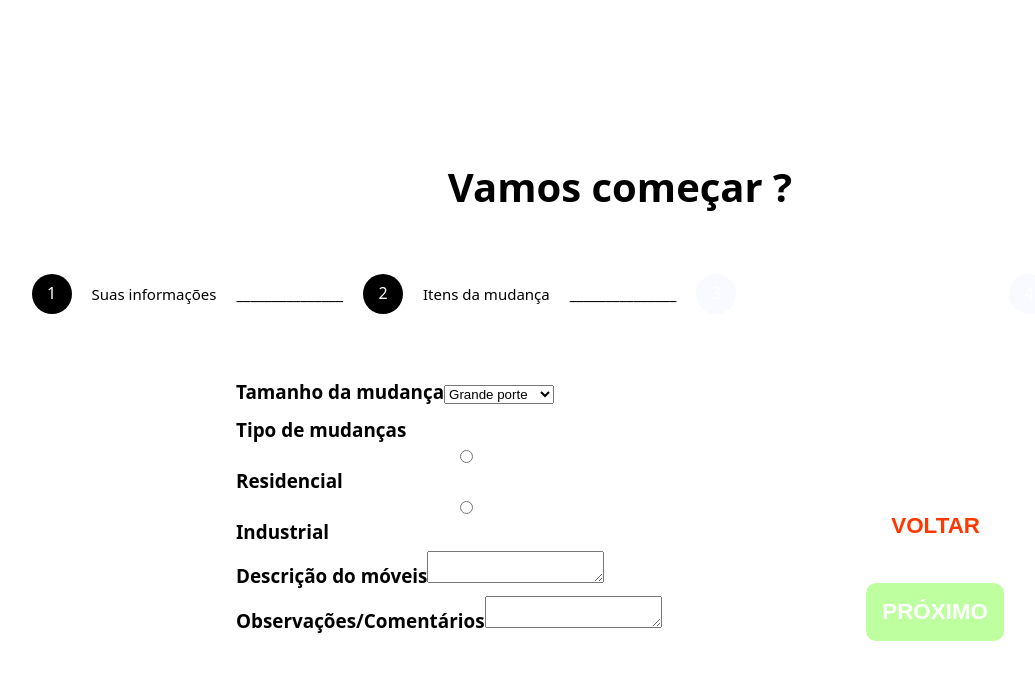
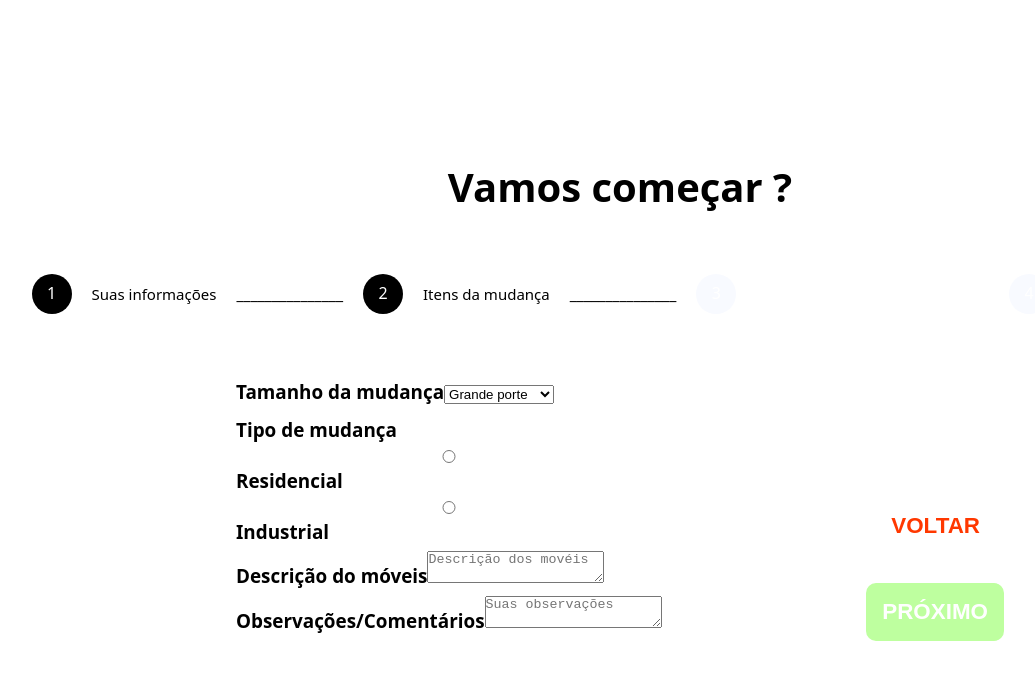
Before and after one commit to eummilena/projeto-move, a React (Vite) app: page / in a window 1280 px wide. Both pictures are taken after typing "Sample", "Sample", "name@example.com", "Sample" into the empty fields and a click on the button "PRÓXIMO". Shown: the part 4439-5119 px from the top of the page, without its empty margins (20-1055 px from the left). Built offline with nearby package versions, Linux system fonts and the light colour scheme.

Commit message:
step2 add css

```diff
--- a/src/form/Step2.jsx
+++ b/src/form/Step2.jsx
@@ -1,33 +1,40 @@
 import React from 'react'
+import styles from './Form.module.css'
 
 const Step2 = () => {
   return (
-    <div>
-       <label htmlFor='tamanho'>Tamanho da mudança</label>
-        <select id='tamanho'>
-            <option value="grande">Grande porte</option>
-            <option value="medio">Médio porte</option>
-            <option value="pequeno">Pequeno porte</option>
+    <div className={styles.step2}>
+      <div className={styles.form1}>
+        <label htmlFor='tamanho'>Tamanho da mudança</label>
+        <select id='tamanho' name='tamanhos' className={styles.select}>
+          <option value="grande">Grande porte</option>
+          <option value="medio">Médio porte</option>
+          <option value="pequeno">Pequeno porte</option>
         </select>
-        <div>
-            <label htmlFor='quantidade'>Tipo de mudanças</label>
-<label htmlFor="">
-            <input type="radio" id="residencial" />
-            Residencial
-        </label>
+      </div>
+
+      <div className={styles.form2}>
+        <label htmlFor='mudanca'>Tipo de mudança</label>
+        <div className={styles.radio}>
+          <input type="radio" id="residencial" value="residencial" name="mudanca" />
+          <label htmlFor="residencial">Residencial</label>
+
+          <input type="radio" id="industrial" value="industrial" name="mudanca" />
+          <label htmlFor="industrial"> Industrial</label>
+        </div>
+      </div>
+
+      <div className={styles.form3}>
+        <label htmlFor="descricao">Descrição do móveis</label>
+        <textarea id="descricao" placeholder='Descrição dos movéis' />
+      </div>
 
 
-<label htmlFor="">
-            <input type="radio" id="industrial" />
-            Industrial
-        </label>
-        </div>
+      <div className={styles.form4}>
+        <label htmlFor="obs">Observações/Comentários</label>
+        <textarea id="obs" placeholder='Suas observações'></textarea>
+      </div>
 
-        <label htmlFor="descricao">Descrição do móveis</label>
-        <textarea id="descricao" />
-
-        <label htmlFor="obs">Observações/Comentários</label>
-        <textarea id="obs"></textarea>
     </div>
   )
 }
```
